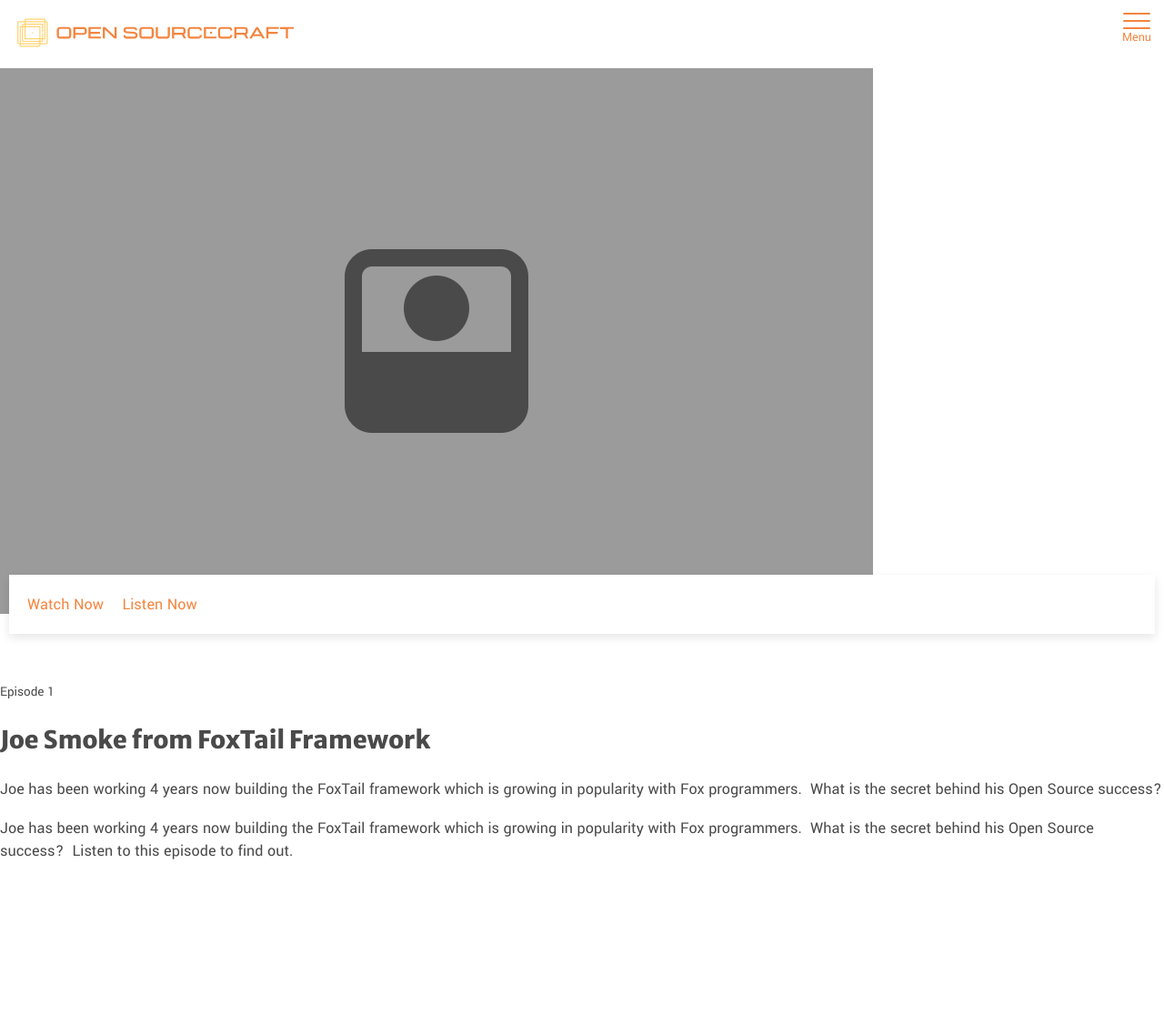
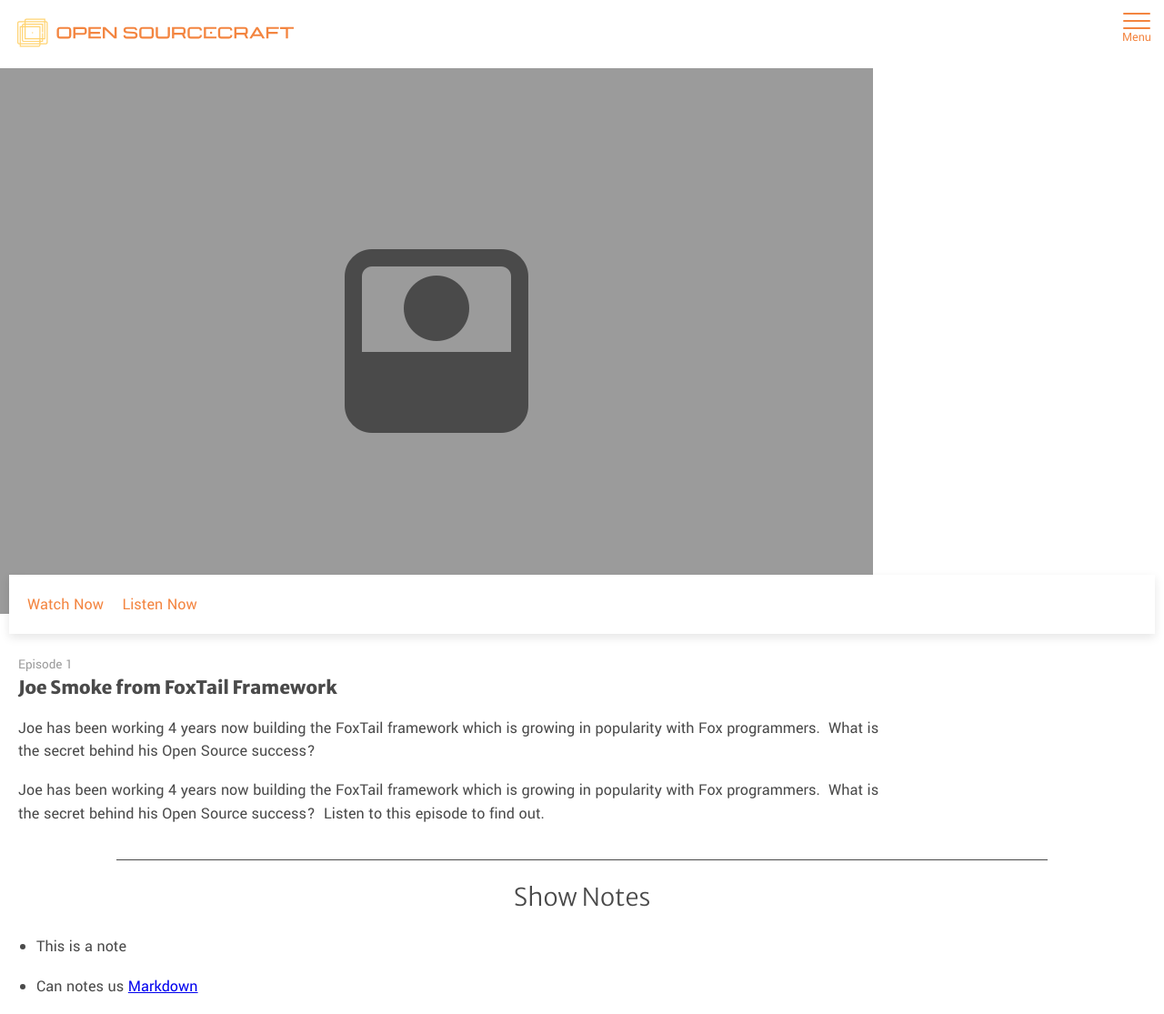
Before and after one commit to Code-Pop/open-sourcecraft, a Jekyll site: the page built from _episodes/joe-smoke-from-foxtail-framework.markdown, in a window 1280 px wide. Shown: the whole page at 91% size. Built offline with Jekyll 4.4.1, drawn with Linux system fonts in a browser that asks for light colours; before the commit the page ends 966 px from its top, so only the background shows below that.

Commit message:
Create and update episode page

```diff
--- a/_layouts/episode.html
+++ b/_layouts/episode.html
@@ -9,8 +9,17 @@
     <a class="button -primary _icon" href="#">Listen Now</a>
   </div>
 </section>
-<article class="">
+<article class="episode-article" style="width: 75%; padding: 20px;">
   <small class="meta">Episode {{ page.episode_number }}</small>
   <h1 class="title">{{ page.title }}</h1>
   {{content}}
 </article>
+<hr>
+<section>
+  <h2>Show Notes</h2>
+  <ul>
+    {% for note in page.notes %}
+      <li>{{ note | markdownify }}</li>
+    {% endfor %}
+  </ul>
+</section>
--- a/_sass/_base.scss
+++ b/_sass/_base.scss
@@ -18,6 +18,19 @@
 	font-family: $font-family-secondary;
 }
 
+h2 {
+	font-weight: 200;
+	text-align: center;
+}
+
+hr {
+	width: 80%;
+	height: 1px;
+	margin: 0 auto;
+	border: 0;
+	background: $dark-grey;
+}
+
 // SVG Logo colors
 .st0{fill:$brand-color-secondary;}
 .st1{fill:$brand-color-primary;}
--- /dev/null
+++ b/_sass/components/_article.scss
@@ -0,0 +1,10 @@
+.episode-article {
+  padding: 20px;
+  > .title {
+    margin: 0;
+    font-size: 20px;
+  }
+  > .meta {
+    color: $grey;
+  }
+}
--- a/_sass/components/_nav.scss
+++ b/_sass/components/_nav.scss
@@ -1,3 +1,24 @@
+
+.nav-header {
+  position: absolute;
+  display: none;
+  top: 0;
+  width: 100%;
+  padding: 10px 0;
+  box-shadow: 0 0 20px rgba(0,0,0,0.1);
+  background: #fff;
+  > .item {
+    display: block;
+    padding: 10px 26px;
+    text-decoration: none;
+    text-transform: uppercase;
+    color: $brand-color-primary;
+    &:visited {
+      color: $brand-color-primary;
+    }
+  }
+}
+
 .nav-trigger {
   position: absolute;
   display: block;
@@ -44,28 +65,3 @@
     }
   }
 }
-
-.nav-header {
-  position: absolute;
-  top: -200px;
-  width: 100%;
-  box-shadow: 0 0 20px rgba(0,0,0,0.1);
-  background: #fff;
-  -webkit-transition: transform 0.2s ease;
-  transition: transform 0.2s ease;
-  > .item {
-    display: block;
-    padding: 10px 26px;
-    text-decoration: none;
-    text-transform: uppercase;
-    color: $brand-color-primary;
-    &:visited {
-      color: $brand-color-primary;
-    }
-  }
-
-  &._is-open {
-    -webkit-transform: translateY(200px);
-    transform: translateY(200px);
-  }
-}
--- a/_sass/layouts/_display.scss
+++ b/_sass/layouts/_display.scss
@@ -12,6 +12,7 @@
   > .content-card {
     position: relative;
     top: -50px;
+    margin-bottom: -50px;
     padding: 10px 20px;
   }
 }
--- a/css/main.scss
+++ b/css/main.scss
@@ -18,6 +18,7 @@
 @import 'components/nav';
 @import 'components/card';
 @import 'components/button';
+@import 'components/article';
 
 // Helpers
 @import 'helpers';
--- a/js/main.js
+++ b/js/main.js
@@ -3,15 +3,19 @@
    // Mobile Navigation Menu Toggle
    $('.nav-trigger').on('click', function(event) {
      event.preventDefault();
+     var base = $(this),
+        // Keep html elements within trigger
+        cache = base.children(),
+        // Swap text
+        txt = base.hasClass('_is-open') ? 'Menu' : 'Close';
 
-     // Keep html elements within trigger
-     var cache = $(this).children();
+     base.toggleClass('_is-open').text(txt).append(cache);
 
-     // Toggle text for trigger
-     var txt = $(this).hasClass('_is-open') ? 'Menu' : 'Close';
-     $(this).toggleClass('_is-open').text(txt).append(cache);
+     if (base.hasClass('_is-open')) {
+       $('.nav-header').slideDown();
+     } else {
+       $('.nav-header').slideUp();
+     }
 
-     // Self explanatory
-     $('.nav-header').toggleClass('_is-open');
    });
  });
```
